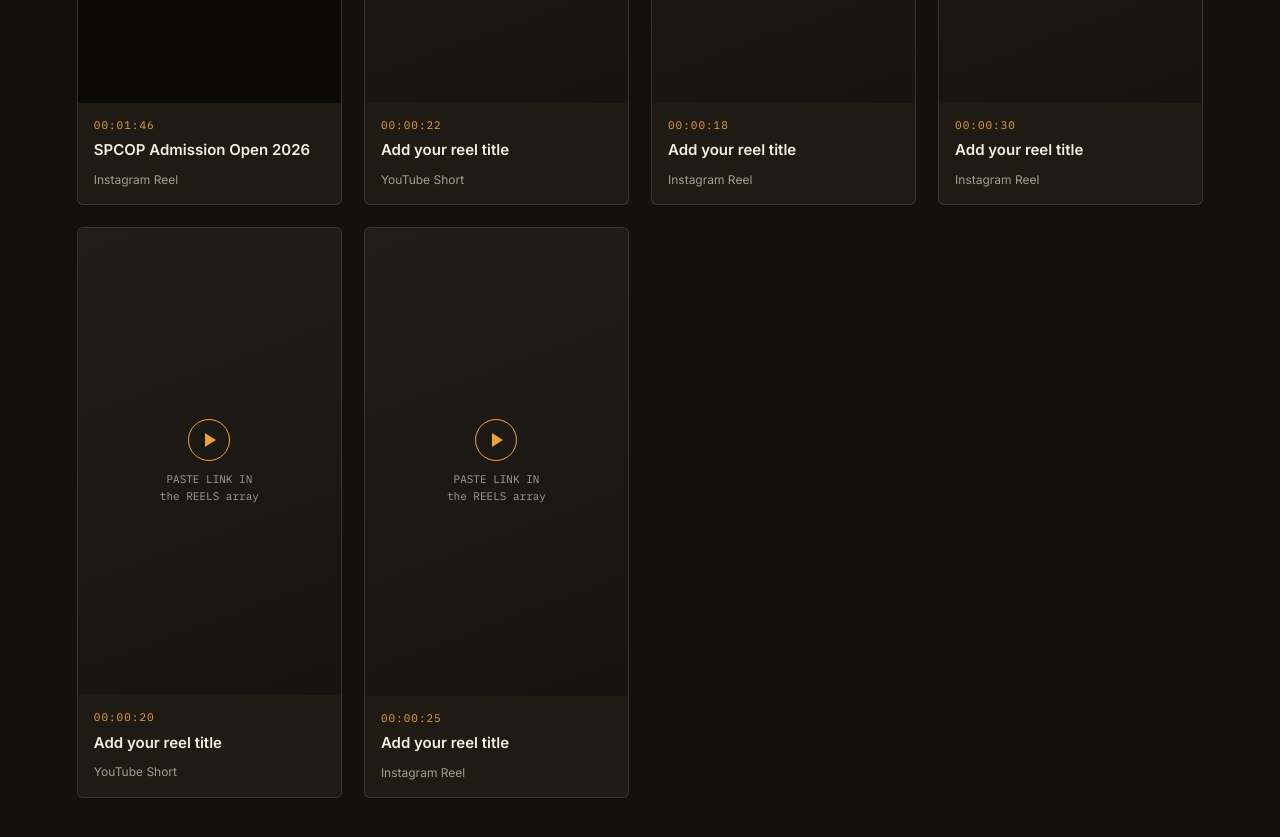
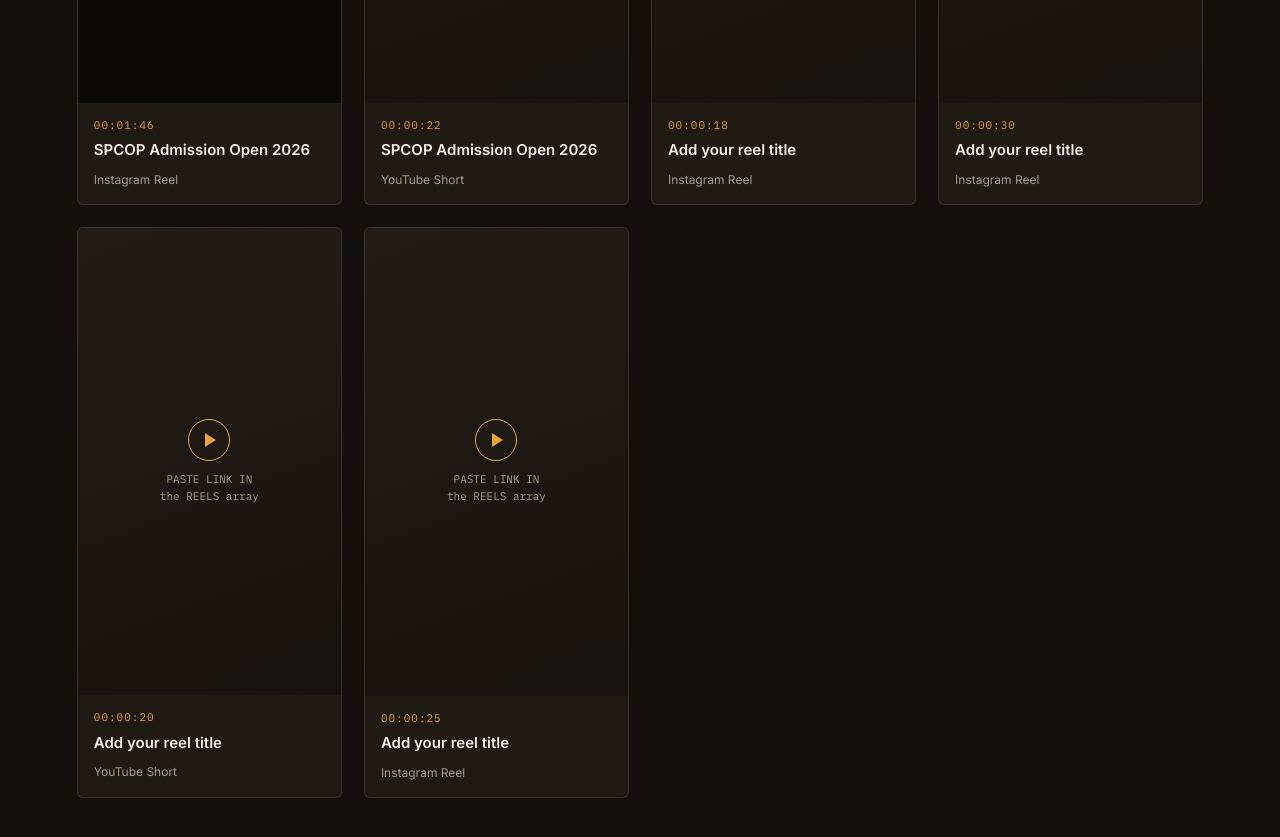
Before and after one commit to vishalpawde/aivideo, a plain HTML site: page index.html in a window 1280 px wide. Shown: the part 1340-2177 px from the top of the page. Drawn offline with Linux system fonts and the light colour scheme; grey boxes are pictures that could not be loaded.

Commit message:
Update YouTube Short URL and title in index.html

```diff
--- a/index.html
+++ b/index.html
@@ -313,7 +313,7 @@
    ============================================================ */
 const REELS = [
   { title: "SPCOP Admission Open 2026", fmt: "Instagram Reel", timecode: "00:01:46", url: " https://www.instagram.com/reel/DaSbw9LJZrD/?utm_source=ig_web_copy_link&igsh=MzRlODBiNWFlZA== " },
-  { title: "Add your reel title", fmt: "YouTube Short",  timecode: "00:00:22", url: "" },
+  { title: "SPCOP Admission Open 2026", fmt: "YouTube Short",  timecode: "00:00:22", url: " https://drive.google.com/file/d/1-cCmIO_yoXAjFCkqk9MGU093EtRRmr4U/view?usp=drive_link " },
   { title: "Add your reel title", fmt: "Instagram Reel", timecode: "00:00:18", url: "" },
   { title: "Add your reel title", fmt: "Instagram Reel", timecode: "00:00:30", url: "" },
   { title: "Add your reel title", fmt: "YouTube Short",  timecode: "00:00:20", url: "" },
```
